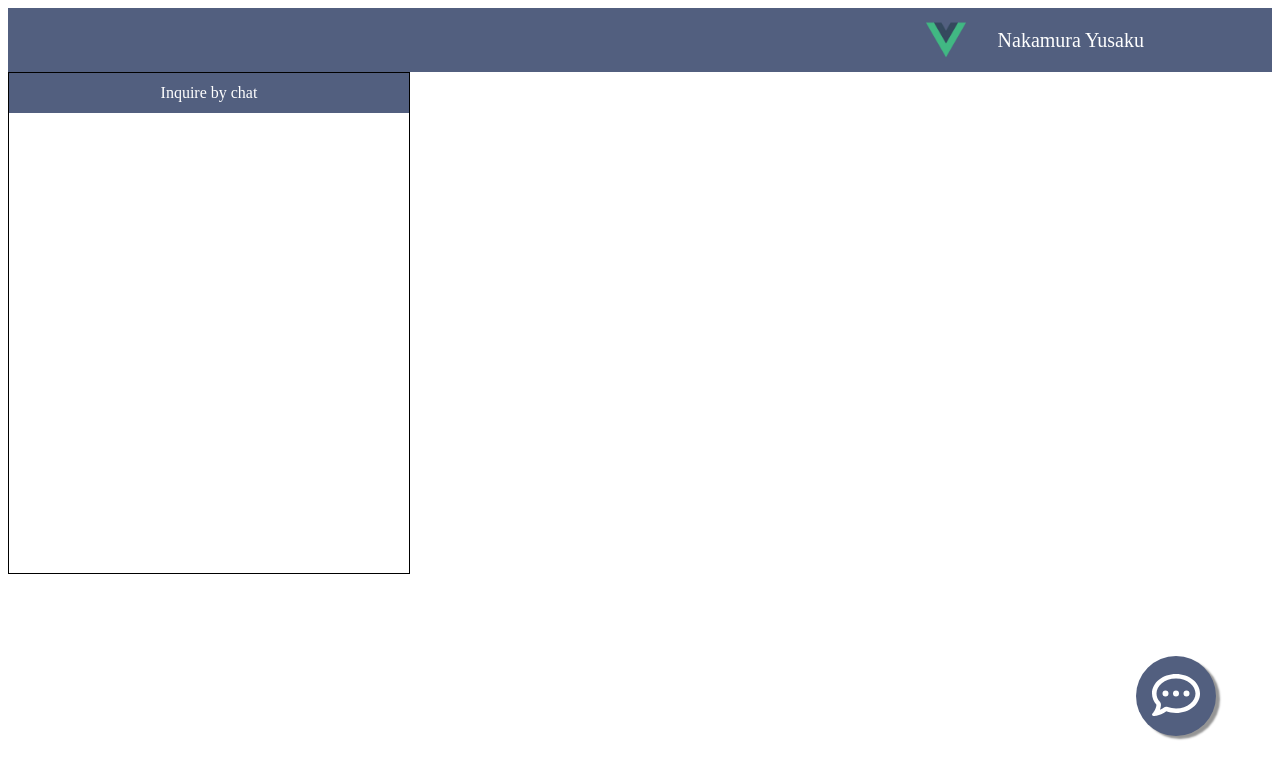
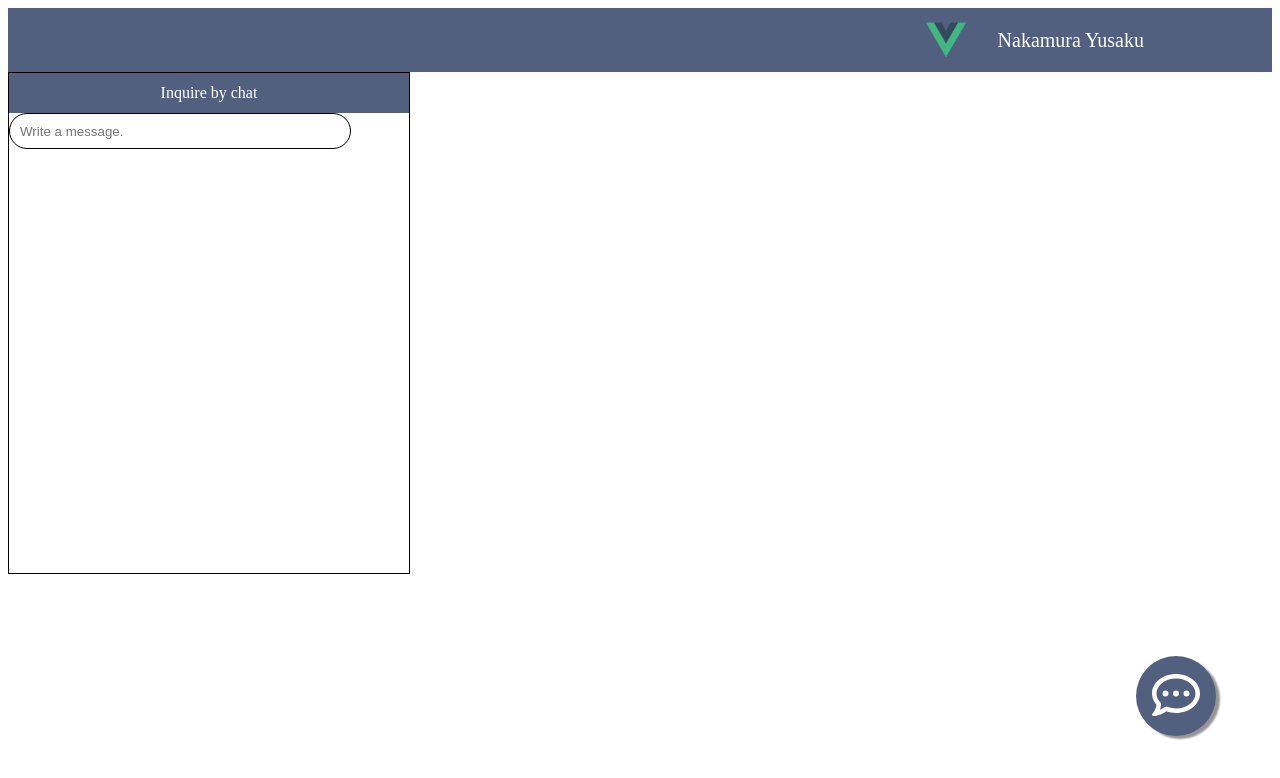
Before and after one commit to yutteee/chatbot, a Vue app: page /users in a window 1280 px wide. Shown: the top 778 px of the page. Built offline with nearby package versions, Linux system fonts and the light colour scheme.

Commit message:
created chat message form #6

```diff
--- /dev/null
+++ b/src/components/parts/users/MessageForm.vue
@@ -0,0 +1,15 @@
+<template>
+    <input type="text" placeholder="Write a message.">
+</template>
+
+<style scoped>
+input {
+    height: 32px;
+    width: 320px;
+    padding-left: 10px;
+    padding-right: 10px;
+    border-radius: 30px;
+    border: 1px solid #000;
+    outline: none;
+}
+</style>
--- a/src/components/templates/ChatFlame.vue
+++ b/src/components/templates/ChatFlame.vue
@@ -1,15 +1,18 @@
 <template>
     <div class="flame">
         <ChatHeader></ChatHeader>
+        <MessageForm></MessageForm>
     </div>
 </template>
 
 <script>
 import ChatHeader from '../parts/users/ChatHeader.vue';
+import MessageForm from '../parts/users/MessageForm.vue'
 
 export default {
     components: {
-        ChatHeader
+        ChatHeader,
+        MessageForm
     }
 }
 
```
